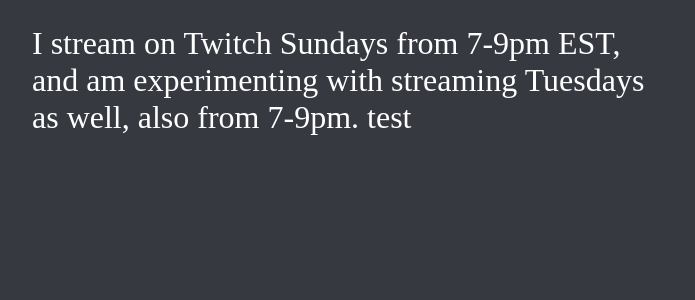
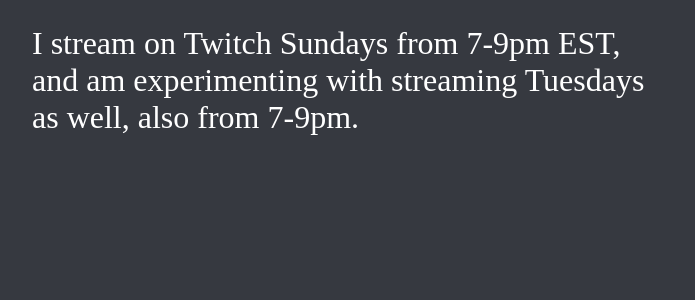
Before and after one commit to NunzioTheGreat/NunzioTheGreat.github.io, a Jekyll site: the page built from about.md, in a window 1280 px wide. Shown: the part 358-658 px from the top of the page, without its empty margins (206-901 px from the left). Built offline with Jekyll 4.4.1, drawn with Linux system fonts in a browser that asks for light colours.

Commit message:
Update about.md

```diff
--- a/about.md
+++ b/about.md
@@ -4,7 +4,7 @@
 title: About
 ---
 
-<p style="color:white; font-size: 200%; overflow-x: hidden; margin-right: 50%">This is my personal website, with links to my various homes on the internet. This is currently a pet project that I hope will one day become a sort of hub for everything that I do non-professionally.</p>
+<p style="color:white; font-size: 200%; margin-right: 50%; overflow-x: hidden;">This is my personal website, with links to my various homes on the internet. This is currently a pet project that I hope will one day become a sort of hub for everything that I do non-professionally.</p>
 <br>
 <br>
-<p style="color:white; font-size: 200%; overflow-x: hidden; margin-right: 50%"> I stream on Twitch Sundays from 7-9pm EST, and am experimenting with streaming Tuesdays as well, also from 7-9pm. test</p>
+<p style="color:white; font-size: 200%; overflow-x: hidden; margin-right: 50%; overflow-x: hidden;"> I stream on Twitch Sundays from 7-9pm EST, and am experimenting with streaming Tuesdays as well, also from 7-9pm.</p>
```
